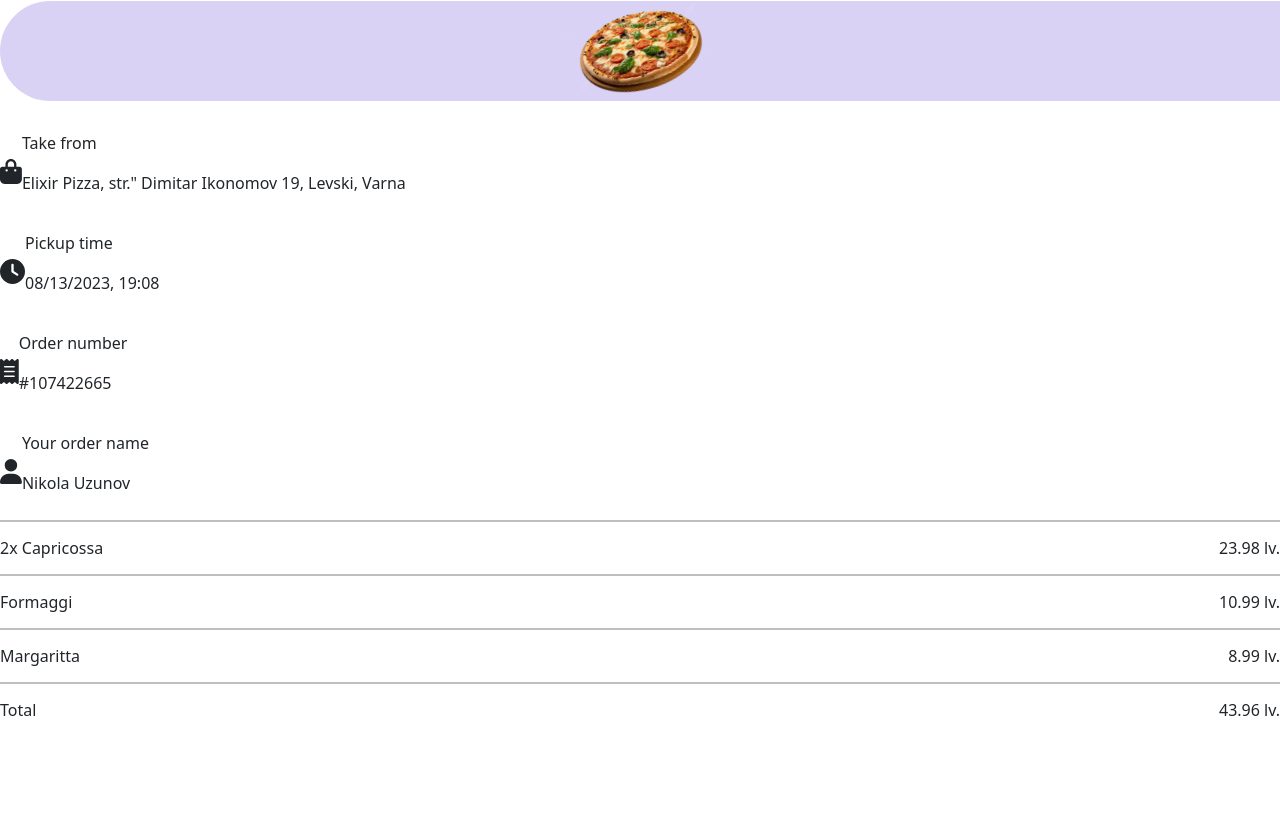
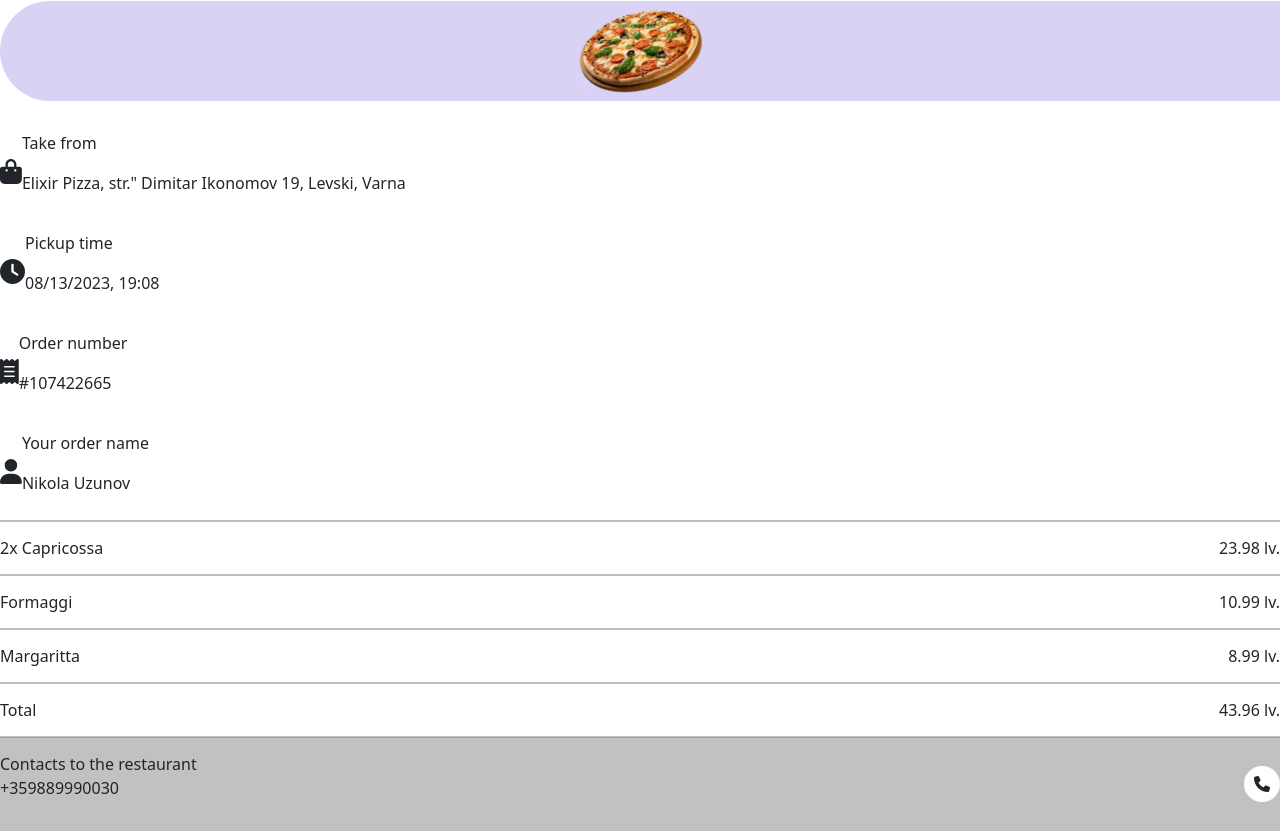
Before and after one commit to Nikolla2000/React-Portfolio-Website, a React (Vite) app in the folder client/: page / in a window 1280 px wide. Shown: the part 171-1002 px from the top of the page. Before the commit the page ends 908 px from the top, so only its background shows below. Built offline with nearby package versions, Linux system fonts and the light colour scheme.

Commit message:
Created "Contacts to the restaurant" section

```diff
--- a/client/src/Pages/TakeawayPage/OrderItemComponent.jsx
+++ b/client/src/Pages/TakeawayPage/OrderItemComponent.jsx
@@ -1,8 +1,15 @@
+import { FontAwesomeIcon } from '@fortawesome/react-fontawesome'
+import { faPhone} from '@fortawesome/free-solid-svg-icons'
+
 const OrderItem = (props) => {
     return (
         <div className="item-wrapper">
-            <div className="item">{props.quantity > 1 && `${props.quantity}x `}{props.item}</div>
-            <div className="price">{props.totalPrice ? props.totalPrice : props.price * props.quantity} lv.</div>
+            <div className="item">
+                {props.quantity > 1 && `${props.quantity}x `}{props.item}
+                {props.subInfo && <p>{props.subInfo}</p>}
+            </div>
+            {props.subInfo ? <div className="contact-icon-wrapper"><FontAwesomeIcon icon={faPhone} /></div>
+            :<div className="price">{props.totalPrice ? props.totalPrice : props.price * props.quantity} lv.</div>}
         </div>
     )
 }
--- a/client/src/Pages/TakeawayPage/TakeawayPage.jsx
+++ b/client/src/Pages/TakeawayPage/TakeawayPage.jsx
@@ -41,12 +41,18 @@ import OrderItem from "./OrderItemComponent"
                 return (
                     <OrderItem
                         {...item}
-                            key={index} />
+                        key={index}
+                    />
                 )
             })}
             <OrderItem
-                    item={'Total'}
-                    totalPrice={totalOrderPrice}/>
+                item='Total'
+                totalPrice={totalOrderPrice}
+            />
+            <OrderItem
+                item='Contacts to the restaurant'
+                subInfo='+359889990030'
+            />
         </div>
     )
 }
--- a/client/src/Pages/TakeawayPage/TakeawayPageStyles.scss
+++ b/client/src/Pages/TakeawayPage/TakeawayPageStyles.scss
@@ -89,4 +89,26 @@
     .item, .price {
         padding: 15px 0 15px 0;
     }
+
+    .item {
+        display: flex;
+        flex-direction: column;
+    }
+
+    &:last-of-type {
+        background-color: rgb(193, 193, 193);
+    }
+
+    .contact-icon-wrapper {
+        display: flex;
+        align-items: center;
+        justify-content: center;
+
+        svg {
+            padding: 10px;
+            background-color: #fff;
+            border-radius: 50px;
+            cursor: pointer;
+        }
+    }
 }
```
Lines whose indentation alone changed are shown as unchanged.
